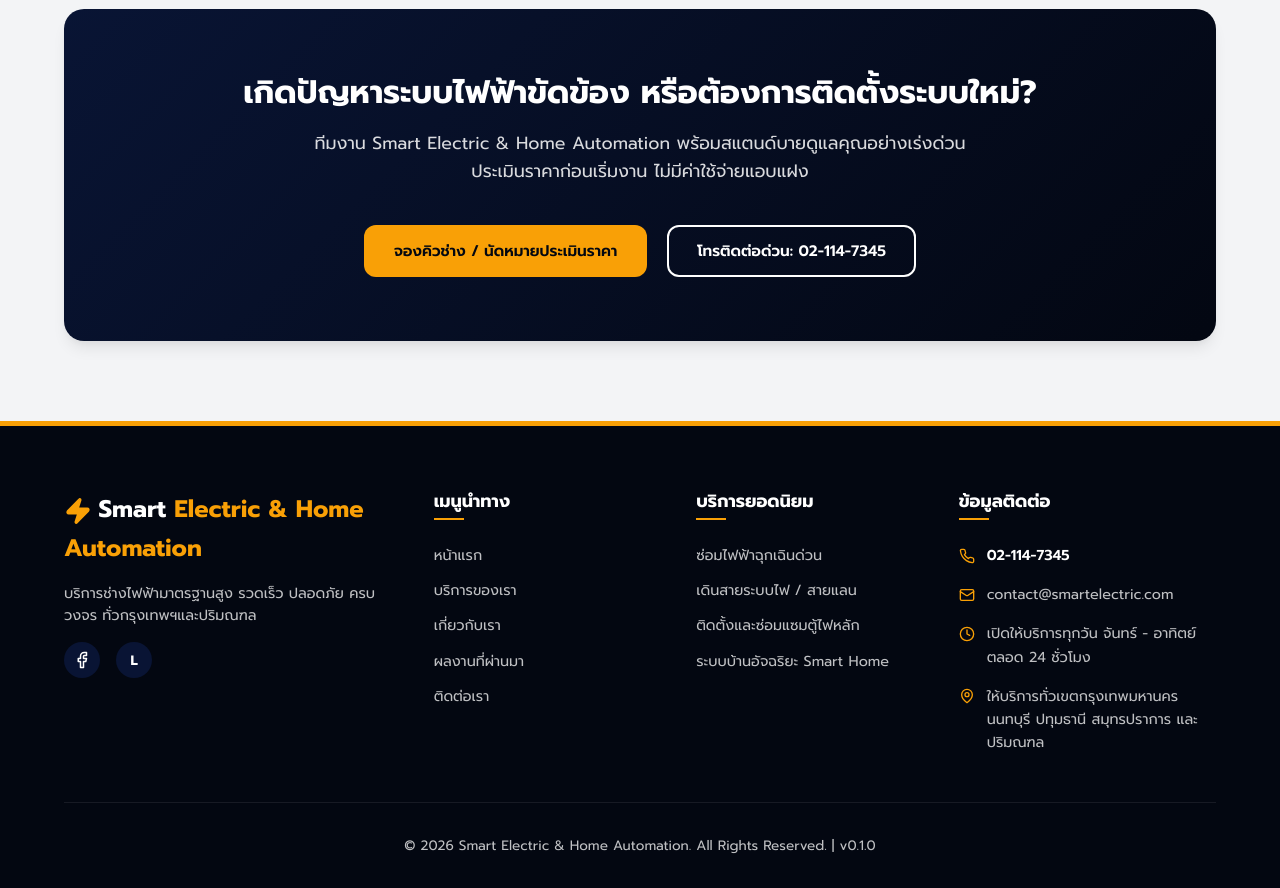
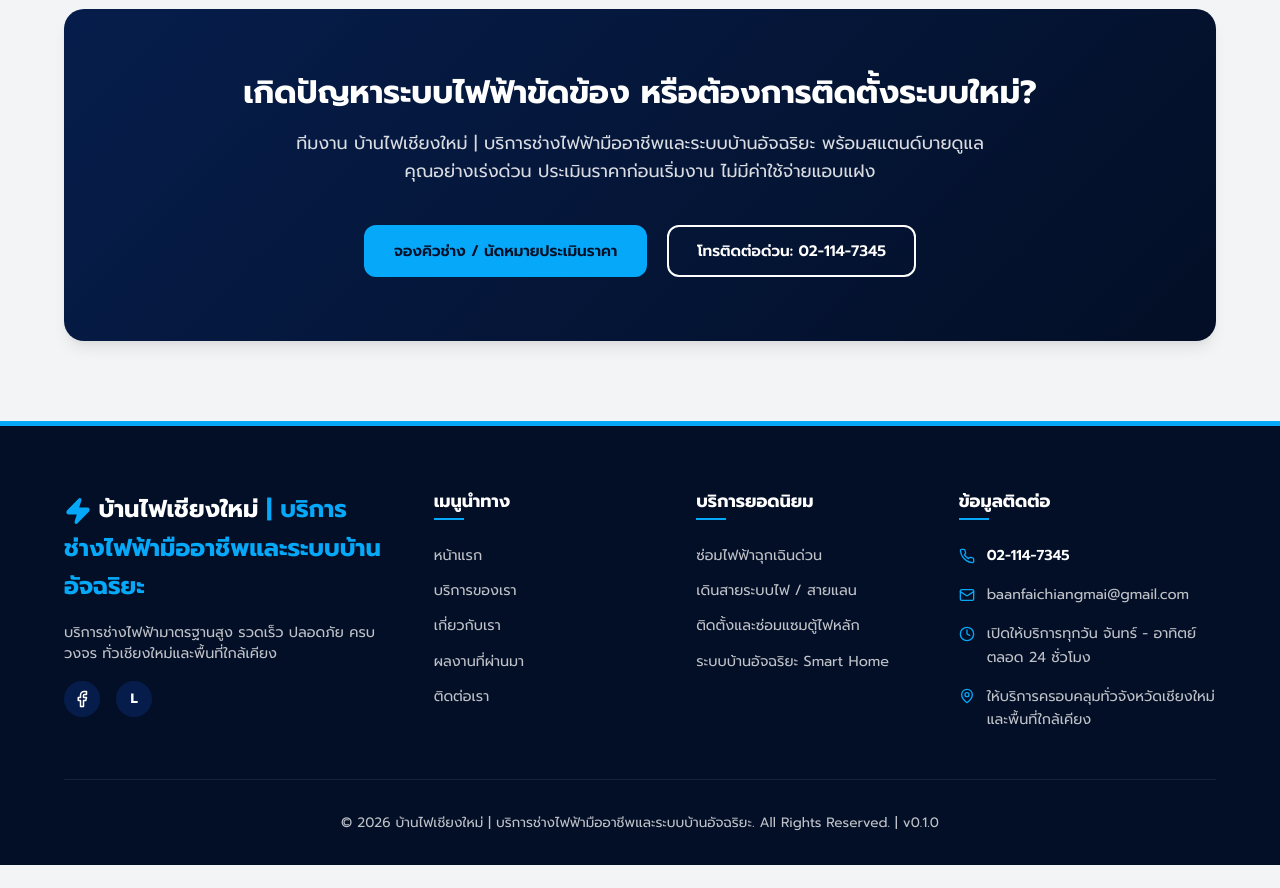
Before and after one commit to baanfaichiangmai/landing, a React (Vite) app: page /about in a window 1280 px wide. Shown: the part 1180-2068 px from the top of the page. After the commit the page ends 2045 px from the top, so only its background shows below. Built offline with nearby package versions, Linux system fonts and the light colour scheme.

Commit message:
style: change theme to blue/navy and update customer details to Baan Fai Chiang Mai

```diff
--- a/debug/generate_seo.js
+++ b/debug/generate_seo.js
@@ -2,7 +2,7 @@
 import path from 'path';
 import { BRAND_CONFIG } from '../src/config.js';
 
-const siteUrl = BRAND_CONFIG.siteUrl || 'https://smartelectric.pages.dev';
+const siteUrl = BRAND_CONFIG.siteUrl || 'https://baanfaichiangmai.com';
 const cleanSiteUrl = siteUrl.endsWith('/') ? siteUrl.slice(0, -1) : siteUrl;
 
 // YYYY-MM-DD format
@@ -70,7 +70,7 @@
   // We match http/https followed by pages.dev or any other domain previously set in the index.html
   // To make it very robust, we will look for whatever is inside the canonical link and replace it,
   // or simple search-replace the default 'https://smartelectric.pages.dev' pattern.
-  const defaultDomain = 'https://smartelectric.pages.dev';
+  const defaultDomain = 'https://baanfaichiangmai.com';
 
   // Read what domain is currently in index.html canonical link to replace it correctly if it was already updated before
   const canonicalMatch = /<link rel="canonical" href="([^"]+)"/.exec(htmlContent);
--- a/index.html
+++ b/index.html
@@ -4,26 +4,26 @@
     <meta charset="UTF-8" />
     <link rel="icon" type="image/svg+xml" href="/favicon.svg" />
     <meta name="viewport" content="width=device-width, initial-scale=1.0" />
-    <title>Smart Electric & Home Automation | บริการช่างไฟฟ้ามืออาชีพและระบบบ้านอัจฉริยะ</title>
+    <title>บ้านไฟเชียงใหม่ | บริการช่างไฟฟ้ามืออาชีพและระบบบ้านอัจฉริยะ</title>
 
     <!-- SEO Meta Tags -->
-    <meta name="description" content="บริการช่างไฟฟ้าด่วน 24 ชั่วโมง ทั่วกรุงเทพฯและปริมณฑล แก้ไขไฟช็อต ไฟดับ ติดตั้งปลั๊กไฟ สวิตช์ เดินสายไฟ ท่อร้อยสาย เดินสายแลน วางระบบ Wi-Fi และระบบสมาร์ทโฮม (Smart Home) โดยช่างมีใบอนุญาต ปลอดภัยสูง ประเมินราคาก่อนเริ่มงานจริง" />
-    <meta name="keywords" content="ช่างไฟฟ้า, ช่างไฟใกล้ฉัน, ช่างไฟฟ้าด่วน, ซ่อมไฟดับ, ซ่อมไฟช็อต, เดินสายไฟบ้าน, ติดตั้งตู้ไฟ, ติดตั้งปลั๊กไฟ, เดินสายแลน, ระบบ Wi-Fi บ้าน, สมาร์ทโฮม, ติดตั้งกล้องวงจรปิด, ช่างไฟฟ้ากรุงเทพ, ช่างไฟฟ้าปริมณฑล" />
+    <meta name="description" content="บริการช่างไฟฟ้าด่วน 24 ชั่วโมง ทั่วเชียงใหม่และพื้นที่ใกล้เคียง แก้ไขไฟช็อต ไฟดับ ติดตั้งปลั๊กไฟ สวิตช์ เดินสายไฟ ท่อร้อยสาย เดินสายแลน วางระบบ Wi-Fi และระบบสมาร์ทโฮม (Smart Home) โดยช่างมีใบอนุญาต ปลอดภัยสูง ประเมินราคาก่อนเริ่มงานจริง" />
+    <meta name="keywords" content="ช่างไฟฟ้า, ช่างไฟใกล้ฉัน, ช่างไฟฟ้าด่วน, ซ่อมไฟดับ, ซ่อมไฟช็อต, เดินสายไฟบ้าน, ติดตั้งตู้ไฟ, ติดตั้งปลั๊กไฟ, เดินสายแลน, ระบบ Wi-Fi บ้าน, สมาร์ทโฮม, ติดตั้งกล้องวงจรปิด, ช่างไฟฟ้าเชียงใหม่, ช่างไฟเชียงใหม่, บ้านไฟเชียงใหม่" />
     <meta name="robots" content="index, follow" />
-    <link rel="canonical" href="https://smartelectric.pages.dev/" />
+    <link rel="canonical" href="https://baanfaichiangmai.com/" />
 
     <!-- Open Graph / Facebook -->
     <meta property="og:type" content="website" />
-    <meta property="og:url" content="https://smartelectric.pages.dev/" />
-    <meta property="og:title" content="Smart Electric & Home Automation | บริการช่างไฟฟ้ามืออาชีพและระบบบ้านอัจฉริยะ" />
-    <meta property="og:description" content="บริการช่างไฟฟ้าด่วน 24 ชั่วโมง ทั่วกรุงเทพฯและปริมณฑล แก้ไขไฟช็อต ไฟดับ ติดตั้งปลั๊กไฟ สวิตช์ เดินสายไฟ ท่อร้อยสาย เดินสายแลน วางระบบ Wi-Fi และระบบสมาร์ทโฮม (Smart Home) โดยช่างมีใบอนุญาต ปลอดภัยสูง" />
+    <meta property="og:url" content="https://baanfaichiangmai.com/" />
+    <meta property="og:title" content="บ้านไฟเชียงใหม่ | บริการช่างไฟฟ้ามืออาชีพและระบบบ้านอัจฉริยะ" />
+    <meta property="og:description" content="บริการช่างไฟฟ้าด่วน 24 ชั่วโมง ทั่วเชียงใหม่และพื้นที่ใกล้เคียง แก้ไขไฟช็อต ไฟดับ ติดตั้งปลั๊กไฟ สวิตช์ เดินสายไฟ ท่อร้อยสาย เดินสายแลน วางระบบ Wi-Fi และระบบสมาร์ทโฮม (Smart Home) โดยช่างมีใบอนุญาต ปลอดภัยสูง" />
     <meta property="og:image" content="https://images.unsplash.com/photo-1621905251189-08b45d6a269e?auto=format&fit=crop&w=1200&h=630&q=80" />
 
     <!-- Twitter -->
     <meta name="twitter:card" content="summary_large_image" />
-    <meta name="twitter:url" content="https://smartelectric.pages.dev/" />
-    <meta name="twitter:title" content="Smart Electric & Home Automation | บริการช่างไฟฟ้ามืออาชีพและระบบบ้านอัจฉริยะ" />
-    <meta name="twitter:description" content="บริการช่างไฟฟ้าด่วน 24 ชั่วโมง ทั่วกรุงเทพฯและปริมณฑล แก้ไขไฟช็อต ไฟดับ ติดตั้งปลั๊กไฟ สวิตช์ เดินสายไฟ ท่อร้อยสาย เดินสายแลน วางระบบ Wi-Fi และระบบสมาร์ทโฮม (Smart Home) โดยช่างมีใบอนุญาต ปลอดภัยสูง" />
+    <meta name="twitter:url" content="https://baanfaichiangmai.com/" />
+    <meta name="twitter:title" content="บ้านไฟเชียงใหม่ | บริการช่างไฟฟ้ามืออาชีพและระบบบ้านอัจฉริยะ" />
+    <meta name="twitter:description" content="บริการช่างไฟฟ้าด่วน 24 ชั่วโมง ทั่วเชียงใหม่และพื้นที่ใกล้เคียง แก้ไขไฟช็อต ไฟดับ ติดตั้งปลั๊กไฟ สวิตช์ เดินสายไฟ ท่อร้อยสาย เดินสายแลน วางระบบ Wi-Fi และระบบสมาร์ทโฮม (Smart Home) โดยช่างมีใบอนุญาต ปลอดภัยสูง" />
     <meta name="twitter:image" content="https://images.unsplash.com/photo-1621905251189-08b45d6a269e?auto=format&fit=crop&w=1200&h=630&q=80" />
 
     <!-- LocalBusiness Structured Data (JSON-LD) for Local SEO -->
@@ -31,24 +31,24 @@
     {
       "@context": "https://schema.org",
       "@type": "Electrician",
-      "name": "Smart Electric & Home Automation",
+      "name": "บ้านไฟเชียงใหม่ (Baan Fai Chiang Mai)",
       "image": "https://images.unsplash.com/photo-1621905251189-08b45d6a269e?auto=format&fit=crop&w=800&q=80",
-      "@id": "https://smartelectric.pages.dev/#electrician",
-      "url": "https://smartelectric.pages.dev/",
+      "@id": "https://baanfaichiangmai.com/#electrician",
+      "url": "https://baanfaichiangmai.com/",
       "telephone": "+6621147345",
       "priceRange": "$$",
       "address": {
         "@type": "PostalAddress",
-        "streetAddress": "ให้บริการทั่วเขตกรุงเทพมหานคร และปริมณฑล",
-        "addressLocality": "Bangkok",
-        "addressRegion": "Bangkok",
-        "postalCode": "10000",
+        "streetAddress": "ให้บริการครอบคลุมทั่วจังหวัดเชียงใหม่ และอำเภอใกล้เคียง",
+        "addressLocality": "Chiang Mai",
+        "addressRegion": "Chiang Mai",
+        "postalCode": "50000",
         "addressCountry": "TH"
       },
       "geo": {
         "@type": "GeoCoordinates",
-        "latitude": 13.7563,
-        "longitude": 100.5018
+        "latitude": 18.7883,
+        "longitude": 98.9853
       },
       "openingHoursSpecification": {
         "@type": "OpeningHoursSpecification",
@@ -65,24 +65,28 @@
         "closes": "23:59"
       },
       "sameAs": [
-        "https://facebook.com/smartelectric"
+        "https://facebook.com/baanfaichiangmai"
       ],
       "areaServed": [
         {
           "@type": "AdministrativeArea",
-          "name": "Bangkok"
+          "name": "Chiang Mai"
         },
         {
           "@type": "AdministrativeArea",
-          "name": "Nonthaburi"
+          "name": "Mae Rim"
         },
         {
           "@type": "AdministrativeArea",
-          "name": "Pathum Thani"
+          "name": "Hang Dong"
         },
         {
           "@type": "AdministrativeArea",
-          "name": "Samut Prakan"
+          "name": "San Sai"
+        },
+        {
+          "@type": "AdministrativeArea",
+          "name": "Saraphi"
         }
       ]
     }
--- a/src/config.js
+++ b/src/config.js
@@ -1,19 +1,19 @@
 export const BRAND_CONFIG = {
   // 1. ข้อมูลพื้นฐานทั่วไปของธุรกิจ (General Info)
-  title: "Smart Electric & Home Automation",
-  shortName: "Smart Electric",
-  siteUrl: "https://smartelectric.pages.dev", // โดเมนหลักของเว็บไซต์สำหรับทำ SEO
-  subtitle: "บริการช่างไฟฟ้ามาตรฐานสูง รวดเร็ว ปลอดภัย ครบวงจร ทั่วกรุงเทพฯและปริมณฑล",
-  tagline: "ช่างไฟฟ้าและเน็ตเวิร์คมืออาชีพ เรียกด่วนถึงหน้างานใน 1 ชม.",
+  title: "บ้านไฟเชียงใหม่ | บริการช่างไฟฟ้ามืออาชีพและระบบบ้านอัจฉริยะ",
+  shortName: "บ้านไฟ เชียงใหม่",
+  siteUrl: "https://baanfaichiangmai.com", // โดเมนหลักของเว็บไซต์สำหรับทำ SEO
+  subtitle: "บริการช่างไฟฟ้ามาตรฐานสูง รวดเร็ว ปลอดภัย ครบวงจร ทั่วเชียงใหม่และพื้นที่ใกล้เคียง",
+  tagline: "ช่างไฟฟ้าและเน็ตเวิร์คมืออาชีพเชียงใหม่ เรียกด่วนถึงหน้างานใน 1 ชม.",
 
   // 2. ข้อมูลการติดต่อและลิงก์โซเชียล (Contact & Social Links)
   phone: "02-114-7345",
   phoneRaw: "021147345", // สำหรับ href="tel:..."
-  lineId: "@smartelectric",
-  lineLink: "https://line.me/ti/p/~@smartelectric",
-  facebook: "https://facebook.com/smartelectric",
-  email: "contact@smartelectric.com",
-  address: "ให้บริการทั่วเขตกรุงเทพมหานคร นนทบุรี ปทุมธานี สมุทรปราการ และปริมณฑล",
+  lineId: "@baanfaichiangmai",
+  lineLink: "https://line.me/ti/p/~@baanfaichiangmai",
+  facebook: "https://facebook.com/baanfaichiangmai",
+  email: "baanfaichiangmai@gmail.com",
+  address: "ให้บริการครอบคลุมทั่วจังหวัดเชียงใหม่ และพื้นที่ใกล้เคียง",
   workingHours: "เปิดให้บริการทุกวัน จันทร์ - อาทิตย์ ตลอด 24 ชั่วโมง",
   responseTime: "สแตนด์บายด่วน พร้อมถึงหน้างานภายใน 1 ชั่วโมง",
 
@@ -132,7 +132,7 @@
     {
       id: "r1",
       name: "คุณ Mild.m",
-      location: "รามคำแหง กรุงเทพฯ",
+      location: "ช้างคลาน เชียงใหม่",
       stars: 5,
       text: "ช่างมาไวมากค่ะ สุภาพเรียบร้อย ทำงานเก็บสายไฟสวยงาม สะอาดเรียบร้อยมาก ประทับใจค่ะ",
       date: "12 พฤษภาคม 2569"
@@ -140,7 +140,7 @@
     {
       id: "r2",
       name: "คุณ ไพบูลย์",
-      location: "บางพลี สมุทรปราการ",
+      location: "หางดง เชียงใหม่",
       stars: 5,
       text: "จ้างมาเดินสายไฟและติดตั้งปลั๊กใหม่ทั้งบ้าน ช่างมีความรู้จริงครับ มีใบรับรองยืนยันตัวตนชัดเจน งานเนี้ยบมาก เดินสายเป็นระเบียบสุดๆ แนะนำเลยสำหรับใครที่เน้นความปลอดภัย",
       date: "2 พฤษภาคม 2569"
@@ -148,7 +148,7 @@
     {
       id: "r3",
       name: "คุณ Puttipong",
-      location: "ลาซาล กรุงเทพฯ",
+      location: "สันทราย เชียงใหม่",
       stars: 5,
       text: "ช่างสุภาพมากครับ ให้คำแนะนำดี ไม่ยัดเยียดงานซ่อม แถมพอทำเสร็จยังช่วยเก็บกวาดเศษฝุ่นเศษสายไฟให้เรียบร้อยเหมือนเดิม ประทับใจงานบริการแบบนี้มาก",
       date: "18 เมษายน 2569"
@@ -156,7 +156,7 @@
     {
       id: "r4",
       name: "คุณ Nakarin",
-      location: "อ่อนนุช กรุงเทพฯ",
+      location: "แม่เหียะ เชียงใหม่",
       stars: 5,
       text: "เพิ่งเคยเจอช่างที่ติดกล้องไว้ที่หน้าอกตอนทำงานด้วยครับ รู้สึกโปร่งใสมาก สบายใจเวลาให้เข้ามาทำงานในบ้านเพราะเราตรวจสอบย้อนหลังได้ตลอด มาตรฐานสูงจริงๆ",
       date: "5 เมษายน 2569"
@@ -297,18 +297,18 @@
     }
   ],
 
-  // 11. รายละเอียดพื้นที่ให้บริการ (Service Coverage Area) - กรุงเทพฯ และปริมณฑล
+  // 11. รายละเอียดพื้นที่ให้บริการ (Service Coverage Area) - เชียงใหม่และใกล้เคียง
   serviceAreas: {
     title: "พื้นที่ให้บริการของเรา",
     subtitle: "ทีมช่างไฟฟ้าแสตนด์บายกระจายตามจุดต่างๆ พร้อมเดินทางถึงหน้างานได้อย่างรวดเร็ว",
     regions: [
-      { name: "กรุงเทพมหานคร", detail: "ครอบคลุมครบทั้ง 50 เขตพื้นที่งานด่วนใน 1 ชม." },
-      { name: "นนทบุรี", detail: "ปากเกร็ด, บางใหญ่, เมืองนนทบุรี, บางบัวทอง และทุกอำเภอ" },
-      { name: "ปทุมธานี", detail: "รังสิต, ลำลูกกา, คลองหลวง, ธัญบุรี, เมืองปทุมธานี" },
-      { name: "สมุทรปราการ", detail: "บางพลี, พระประแดง, เมืองสมุทรปราการ, บางบ่อ" },
-      { name: "สมุทรสาคร / นครปฐม", detail: "พื้นที่รอยต่อปริมณฑลและเขตนครบาลหลัก" }
+      { name: "อำเภอเมืองเชียงใหม่", detail: "ครอบคลุมครบทุกตำบล งานด่วนถึงภายใน 1 ชม." },
+      { name: "อำเภอหางดง", detail: "ตำบลหางดง, หนองควาย, บ้านแหวน, สันผักหวาน และใกล้เคียง" },
+      { name: "อำเภอสันทราย", detail: "ตำบลสันทรายน้อย, สันทรายหลวง, หนองหาร, แม่แฝก" },
+      { name: "อำเภอแม่ริม / สารภี", detail: "ตำบลดอนแก้ว, เหมืองแก้ว, หนองแฝก, ยางเนิ้ง, สารภี" },
+      { name: "อำเภอสันกำแพง / ดอยสะเก็ด", detail: "ตำบลต้นเปา, สันกำแพง, ท่ารั้ว, สันพระเนตร" }
     ],
-    mapTitle: "บริการครอบคลุมพื้นที่กรุงเทพฯ และปริมณฑล 24 ชม."
+    mapTitle: "บริการครอบคลุมพื้นที่เชียงใหม่และอำเภอใกล้เคียง 24 ชม."
   },
 
   // 12. มาตรฐานความปลอดภัย (Safety & Quality Standards)
--- a/src/index.css
+++ b/src/index.css
@@ -3,19 +3,19 @@
 :root {
   --font-primary: 'Prompt', 'Inter', -apple-system, BlinkMacSystemFont, 'Segoe UI', Roboto, sans-serif;
 
-  /* HSL Color System */
-  --primary-h: 38;
+  /* HSL Color System - Light Blue / Dark Navy / White Theme */
+  --primary-h: 200; /* Sky Blue */
   --primary-s: 95%;
   --primary-l: 50%;
-  --primary: hsl(var(--primary-h), var(--primary-s), var(--primary-l)); /* Amber/Orange */
+  --primary: hsl(var(--primary-h), var(--primary-s), var(--primary-l));
   --primary-hover: hsl(var(--primary-h), var(--primary-s), calc(var(--primary-l) - 5%));
   --primary-light: hsla(var(--primary-h), var(--primary-s), var(--primary-l), 0.1);
   --primary-glow: hsla(var(--primary-h), var(--primary-s), var(--primary-l), 0.35);
 
-  --dark-h: 224;
-  --dark-s: 71%;
-  --dark-l: 4%;
-  --dark: hsl(var(--dark-h), var(--dark-s), var(--dark-l)); /* Deep Navy Black */
+  --dark-h: 220; /* Deep Navy Blue */
+  --dark-s: 85%;
+  --dark-l: 8%;
+  --dark: hsl(var(--dark-h), var(--dark-s), var(--dark-l));
   --dark-soft: hsl(var(--dark-h), var(--dark-s), calc(var(--dark-l) + 8%));
   --dark-card: hsl(var(--dark-h), var(--dark-s), calc(var(--dark-l) + 12%));
 
```
Also changed, not shown: public/robots.txt, 1 other file (tests, documents, lock files or other folders).
